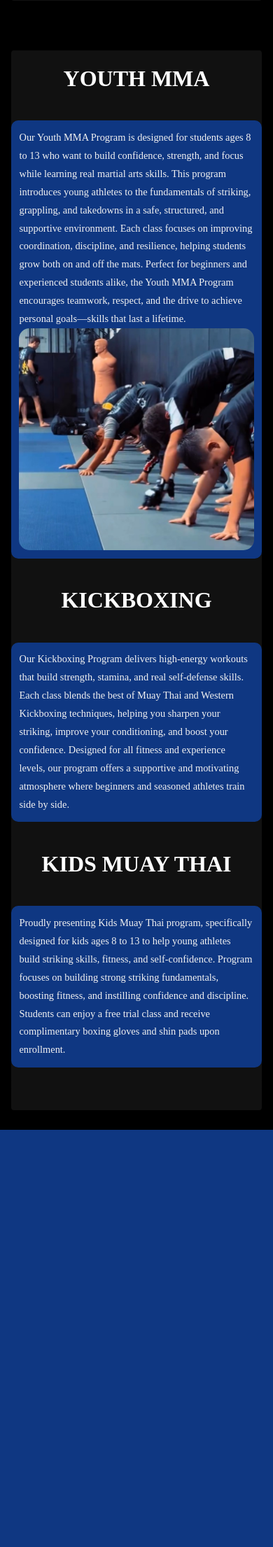
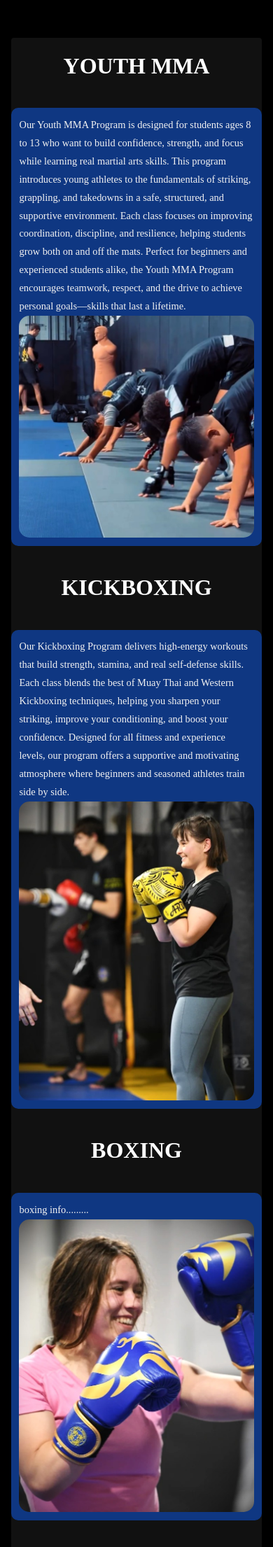
Before and after one commit to Lydiaann/Apex-Jiu-Jitsu, a PHP site: page /programs.html in a window 390 px wide. Shown: the part 4189-6399 px from the top of the page at 70% size. Before the commit the page ends 5803 px from the top, so only its background shows below. Run offline with PHP 8.4, Linux system fonts and the light colour scheme.

Commit message:
Adds new photos for programs page.

```diff
--- a/css/styles.css
+++ b/css/styles.css
@@ -1309,7 +1309,10 @@ display: flex;
   }
   .program-img {
     width: 100%;
+    max-width: 500px;
     height: auto;
+    margin-left: auto;
+    margin-right: auto;
   }
   strong {
     color: var(--accent-color);
--- a/programs.html
+++ b/programs.html
@@ -29,7 +29,7 @@
                 <a class="cta-button" href="index.html" id="openFormBtn" type="button">FREE TRIAL SIGN UP!</a>
               </div>
           </div>
-          <br>
+
           <div class="programs-wrapper">
             <div class="program-container">
               <h1>ADULTS JIU JITSU</h1>
@@ -52,7 +52,6 @@
                   first class and answer all questions you may have.
               </div> -->
             </div>
-
             <div class="program-container">
               <h1>TEENS JIU JITSU</h1>
               <h3 class="bio">
@@ -129,9 +128,16 @@
               and boost your confidence.
               Designed for all fitness and experience levels, our program offers a supportive
               and motivating atmosphere where beginners and seasoned athletes train side by side.
-              <!-- <img src="images/zander.jpg" alt="Kids jiu jitsu arm bar" class="program-img"> -->
+              <img src="images/kickboxing.jpg" alt="Kickboxing" class="program-img">
+              </h3>
+            <div class="program-container">
+              <h1>BOXING</h1>
+              <h3 class="bio">
+                boxing info.........
+                <img src="images/tina.jpg" alt="Tina" class="program-img">
               </h3>
 
+            </div>
             <div class="program-container">
               <h1>KIDS MUAY THAI</h1>
               <h3 class="bio">
@@ -142,9 +148,11 @@
                 fundamentals, boosting fitness, and instilling confidence and discipline.
                 Students can enjoy a free trial class and receive complimentary boxing gloves
                 and shin pads upon enrollment.
+                <img src="images/Amir.jpg" alt="Kids Muay Thai" class="program-img">
               </h3>
-              <!-- <img src="images/IMG_1384.jpg" alt="adult jiu jitsu arm bar" class="program-img"> -->
+
             </div>
+
           </div>
 <br>
         <div id="formModal" class="modal">
```
Also changed, not shown: images/2025-05-16 (1).webp (added), images/boxing.jpg (added), images/boxing.webp (added), images/coach john.webp (added), images/kickboxing.jpg (added), images/kickboxing.webp (added), images/tina.jpg (added), images/tina.webp (added), images/zander4.webp (added).
